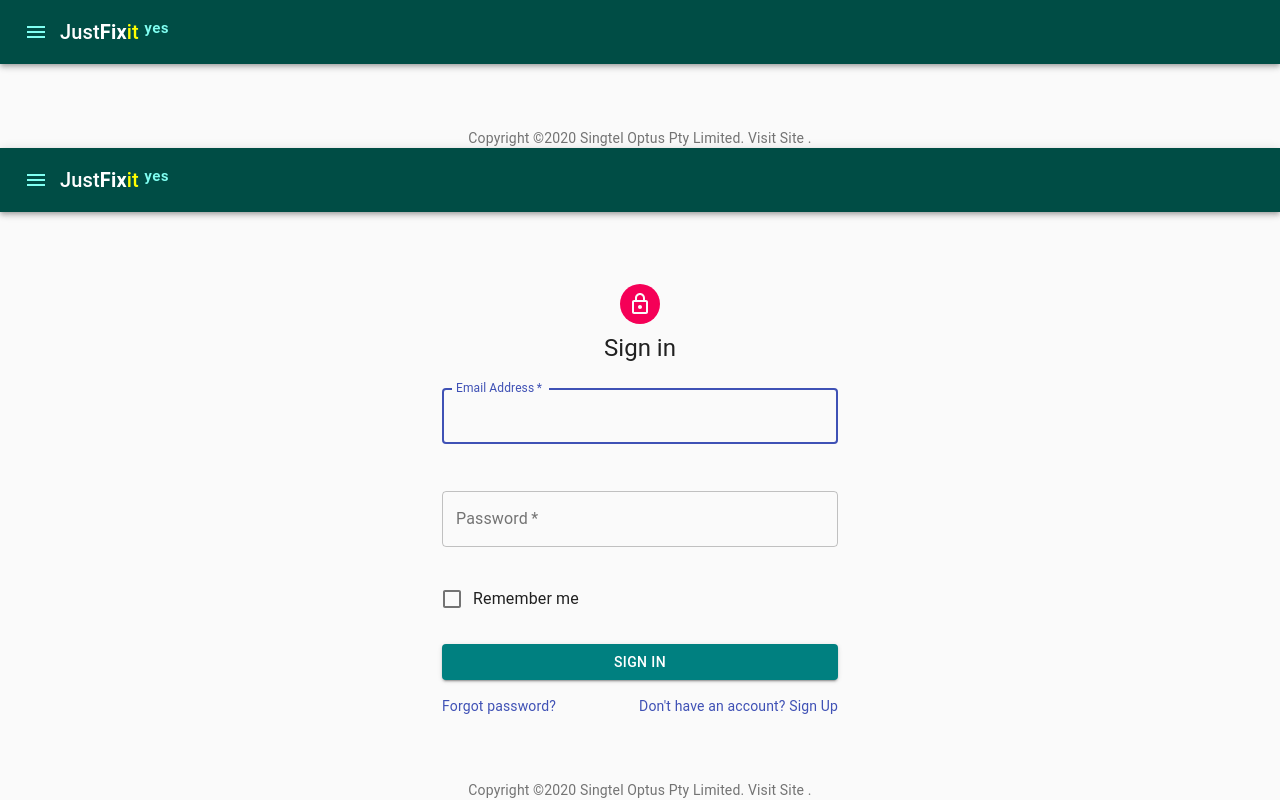
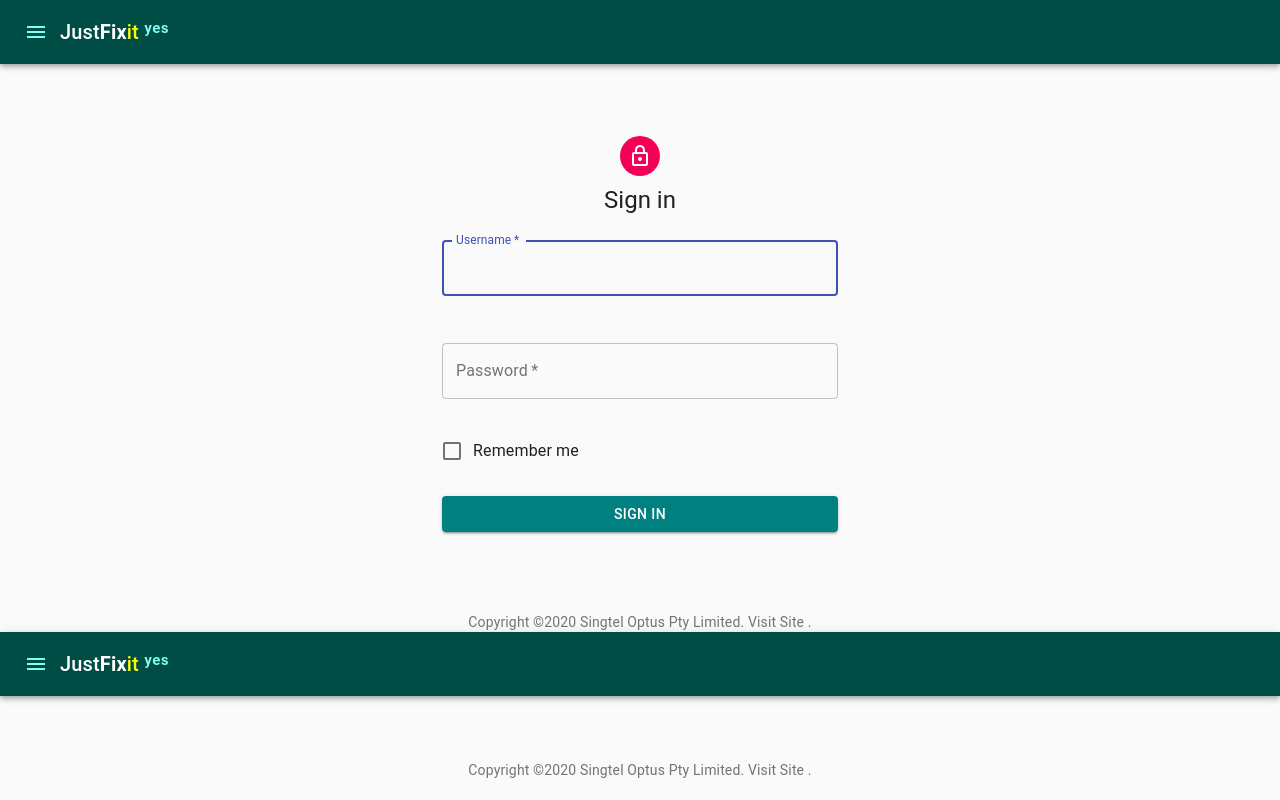
Before and after one commit to saurabh1294/agent-dashboard, a React (Create React App) app: page /dashboard in a window 1280 px wide. Built offline with nearby package versions, Linux system fonts and the light colour scheme.

Commit message:
code refactoring

```diff
--- a/src/App.tsx
+++ b/src/App.tsx
@@ -1,12 +1,10 @@
-import React, { Component } from "react";
+import React from "react";
 import Avatar from '@material-ui/core/Avatar';
 import Button from '@material-ui/core/Button';
 import CssBaseline from '@material-ui/core/CssBaseline';
 import TextField from '@material-ui/core/TextField';
 import FormControlLabel from '@material-ui/core/FormControlLabel';
 import Checkbox from '@material-ui/core/Checkbox';
-import Link from '@material-ui/core/Link';
-import Grid from '@material-ui/core/Grid';
 import Box from '@material-ui/core/Box';
 import LockOutlinedIcon from '@material-ui/icons/LockOutlined';
 import Typography from '@material-ui/core/Typography';
@@ -15,13 +13,13 @@ import Container from '@material-ui/core/Container';
 import { Footer } from './components/Footer/Footer';
 import { Header } from './components/Header/Header';
 
-import {
-  Switch,
-  Route,
-  useHistory
-} from "react-router-dom";
+// import {
+//   Switch,
+//   Route,
+//   useHistory
+// } from "react-router-dom";
 
-import Dashboard from "./components/Dashboard/Dashboard";
+
 
 
 // default style hook from material-ui
@@ -47,13 +45,13 @@ const styles = (theme: any) => ({
 });
 
 
-export class App extends Component {
+export class App extends React.Component {
   state = {
-    email: '',
+    username: '',
     password: '',
-    emailError: false,
+    usernameError: false,
     passwordError: false,
-    email_error_text: null,
+    username_error_text: null,
     password_error_text: null,
     isLoggedIn: false
   };
@@ -64,8 +62,8 @@ export class App extends Component {
     if (type === 'password')
       await this.setState({password : value});
 
-    if (type === 'email')
-      await this.setState({email : value});
+    if (type === 'username')
+      await this.setState({username : value});
 
     if (type === 'password') {
       if (this.state.password.length === 0)
@@ -74,39 +72,39 @@ export class App extends Component {
         await this.setState({passwordError: false});
     }
 
-    if (type === 'email') {
-      if (this.state.email.length === 0)
-        await this.setState({emailError: true});
+    if (type === 'username') {
+      if (this.state.username.length === 0)
+        await this.setState({usernameError: true});
       else
-        await this.setState({emailError: false});
+        await this.setState({usernameError: false});
     }
   }
 
   async handleLogin(e: any) {
     console.log(this.state);
     // fix useHistory
-    let history = useHistory();
+    // let history = useHistory();
     // alert(history);
-    console.log(history);
+    // console.log(history);
     debugger;
     if (this.state.password.length === 0)
       this.setState({passwordError: true});
 
-    if (this.state.email.length === 0)
-      this.setState({emailError: true});
+    if (this.state.username.length === 0)
+      this.setState({usernameError: true});
 
     // test code to check login credentials - use try catch when API is ready
-    if (this.state.email === 'admin@optus.com.au' && this.state.password === 'test123') {
+    if (this.state.username === 'admin@optus.com.au' && this.state.password === 'test123') {
       await this.setState({isLoggedIn : true});
-      // alert('login successful.. redirecting');
-      //e.preventDefault();
-      alert('pushing dashboard');
-      history.push('/dashboard');
+      alert('login successful.. redirecting');
+      // e.preventDefault();
+      alert('redirecting to agent dashboard');
+      // history.push('/dashboard');
     } else {
       alert('login failed');
     }
 
-    // e.preventDefault();
+    e.preventDefault();
     // on auth successful handle redirection here
   }
 
@@ -115,11 +113,11 @@ export class App extends Component {
 
     return (
       <div>
-      <Switch>
+      {/* <Switch>
       <Route path="/dashboard">
           <Dashboard />
       </Route>
-      </Switch>
+      </Switch> */}
       <Header {...this.props}
       isLoggedIn={this.state.isLoggedIn}
       />
@@ -138,13 +136,13 @@ export class App extends Component {
               margin="normal"
               required
               fullWidth
-              id="email"
-              label="Email Address"
-              name="email"
-              autoComplete="email"
-              error={this.state.email === '' && this.state.emailError}
-              helperText={this.state.email === '' && this.state.emailError ? 'Email is required!' : ' '}
-              onChange={e => this.handleChange(e, 'email')}
+              id="username"
+              label="Username"
+              name="username"
+              autoComplete="username"
+              error={this.state.username === '' && this.state.usernameError}
+              helperText={this.state.username === '' && this.state.usernameError ? 'Username is required!' : ' '}
+              onChange={e => this.handleChange(e, 'username')}
               autoFocus
             />
 
@@ -176,18 +174,6 @@ export class App extends Component {
             >
               Sign In
             </Button>
-            <Grid container>
-              <Grid item xs>
-                <Link href="#" variant="body2">
-                  Forgot password?
-                </Link>
-              </Grid>
-              <Grid item>
-                <Link href="#" variant="body2">
-                  {"Don't have an account? Sign Up"}
-                </Link>
-              </Grid>
-            </Grid>
           </form>
         </div>
         <Box mt={8}>
--- a/src/components/Dashboard/Dashboard.tsx
+++ b/src/components/Dashboard/Dashboard.tsx
@@ -1,5 +1,5 @@
 import React, { Component } from "react";
-import Typography from '@material-ui/core/Typography';
+// import Typography from '@material-ui/core/Typography';
 import { withStyles } from '@material-ui/core/styles';
 import Box from '@material-ui/core/Box';
 import CssBaseline from '@material-ui/core/CssBaseline';
@@ -31,7 +31,7 @@ const styles = (theme: any) => ({
   });
 
 
-class Dashboard extends React.Component {
+class Dashboard extends Component {
     render() {
         console.log('in dashboard component ', this.props);
         return (
--- a/src/index.tsx
+++ b/src/index.tsx
@@ -4,12 +4,18 @@ import './index.css';
 import App from './App';
 import * as serviceWorker from './serviceWorker';
 import {
-  BrowserRouter as Router
+  BrowserRouter as Router,
+  Route
 } from "react-router-dom";
+
+import Dashboard from "./components/Dashboard/Dashboard";
 
 ReactDOM.render(
   <Router>
-    <App />
+    <App/>
+    <div>
+      <Route exact path="/dashboard" component={Dashboard} />
+    </div>
   </Router>,
   document.getElementById('root')
 );
```
